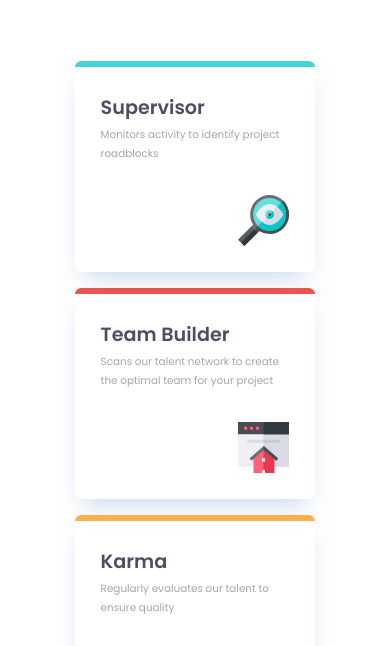
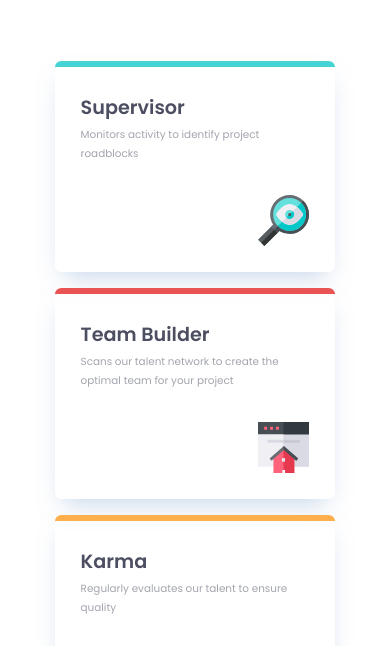
Before and after one commit to Georgenico/Four-Card-Feature-Section, a plain HTML site: page index.html in a window 390 px wide. Shown: the part 195-841 px from the top of the page. Drawn offline with Linux system fonts and the light colour scheme.

Commit message:
Update queries.css

```diff
--- a/css/queries.css
+++ b/css/queries.css
@@ -12,7 +12,7 @@
   }
   .card {
     height: 100%;
-    max-width: 25.5rem;
+    max-width: 30rem;
   }
 }
 
@@ -28,7 +28,7 @@
     grid-template-columns: 1fr;
   }
   .card {
-    max-width: 30rem;
+    max-width: 35rem;
   }
   .header-container {
     padding: 3rem;
```
